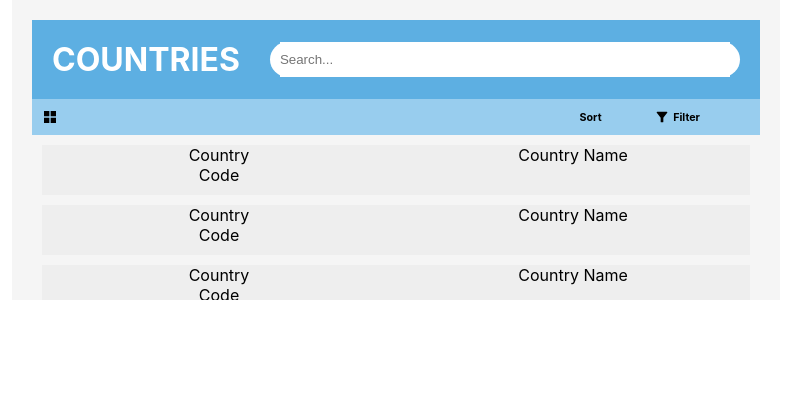
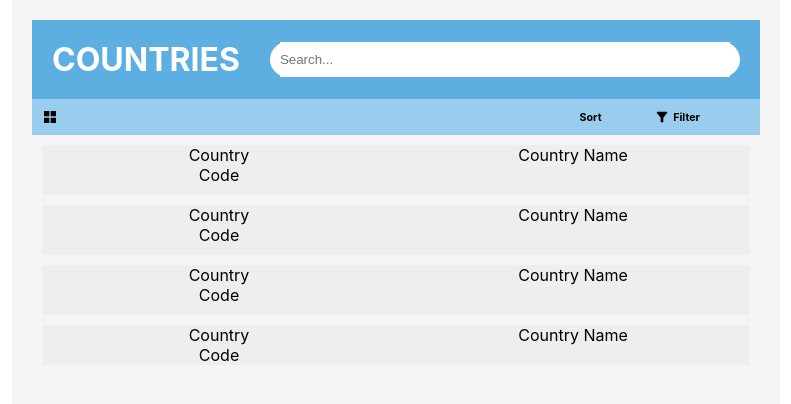
Before and after one commit to DOGANAY06/Country-App-fe, a React (Create React App) app: page / in a window 1280 px wide. Shown: the top 404 px of the page, without its empty margins (244-1035 px from the left). Built offline with nearby package versions, Linux system fonts and the light colour scheme; some icons are missing.

Commit message:
Search bar güncellendi

```diff
--- a/src/App.css
+++ b/src/App.css
@@ -1,7 +1,7 @@
 .App {
   text-align: center;
   overflow: scroll;
-  height: 300px; /* belirli bir yükseklik ayarlayın */
+  height: 100vh;/* belirli bir yükseklik ayarlayın */
   width: 60%; /* belirli bir genişlik ayarlayın */
   margin: auto; /* sayfa ortalamak için */
   background-color: #f5f5f5; /* arkaplan rengi */
@@ -36,6 +36,8 @@
 .search input {
   border: none;
   flex: 1;
+  outline: 0;
+  border-radius: 0px;
 }
 
 .panel {
```
